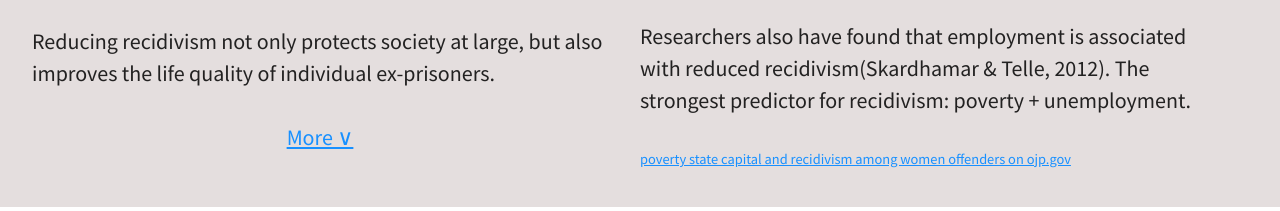
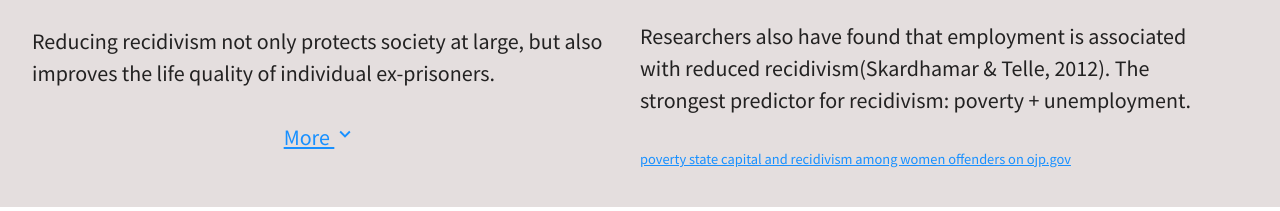
Before and after one commit to Underdog-Devs/website, a React (Create React App) app: page / in a window 1280 px wide. Shown: the part 927-1138 px from the top of the page. Built offline with nearby package versions, Linux system fonts and the light colour scheme; a web font is replaced by a local one.

Commit message:
Add react icons for more and less buttons

```diff
--- a/src/Components/Stats.js
+++ b/src/Components/Stats.js
@@ -3,7 +3,7 @@ import styles from '../CSS/Stats.module.css';
 import { Col, Row } from 'antd';
 import globalStyles from '../CSS/globalStyles.module.css';
 import HiddenStats from './HiddenStats';
-
+import { MdExpandMore, MdExpandLess } from 'react-icons/md';
 function Stats() {
   const [isHidden, setisHidden] = useState(false);
 
@@ -29,7 +29,15 @@ function Stats() {
                 className={styles.showOrHideStats}
                 onClick={() => setisHidden(!isHidden)}
               >
-                {isHidden ? 'Less	^' : 'More ∨'}
+                {isHidden ? (
+                  <p>
+                    Less <MdExpandLess />
+                  </p>
+                ) : (
+                  <p>
+                    More <MdExpandMore />
+                  </p>
+                )}
               </span>
             </div>
           </Col>
```
